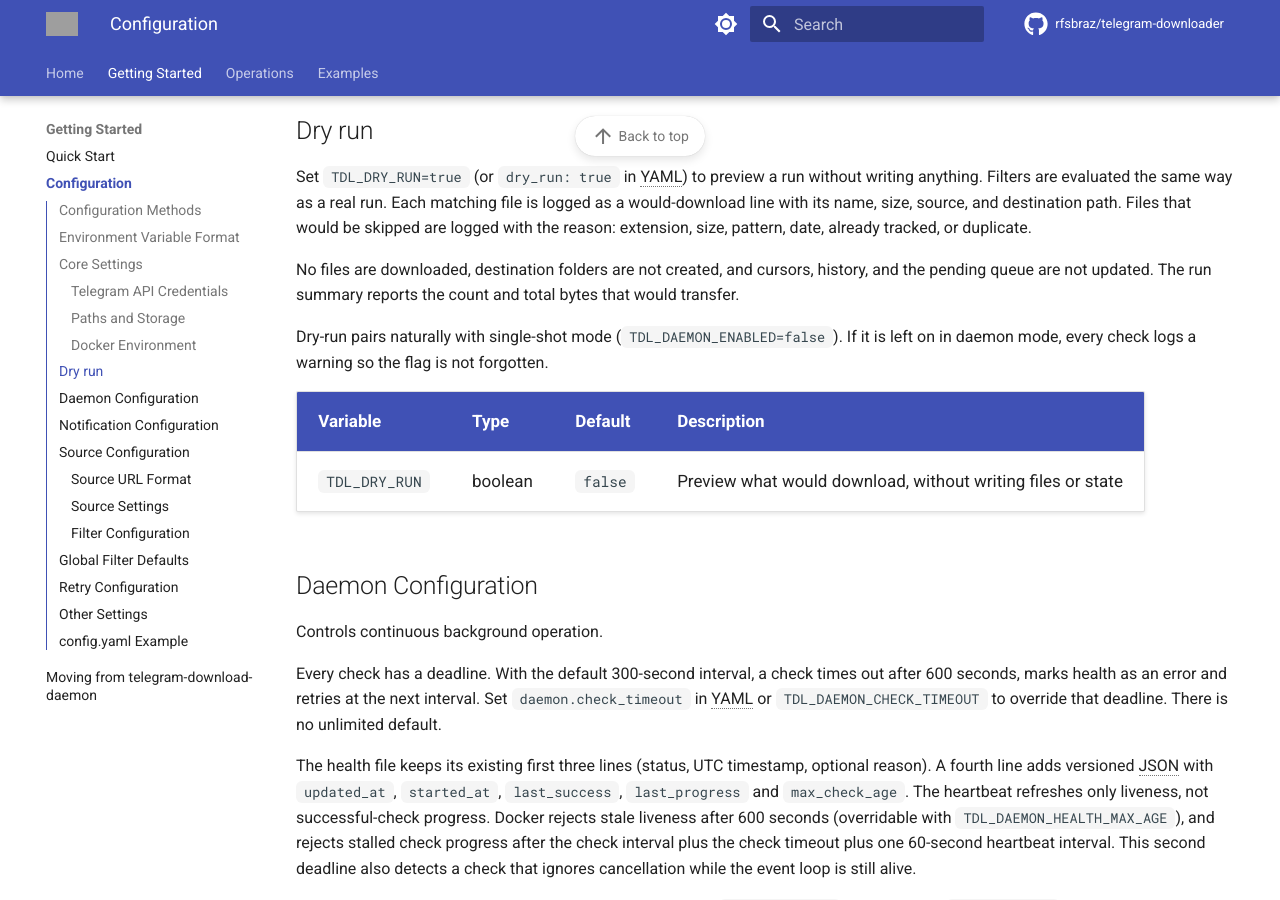
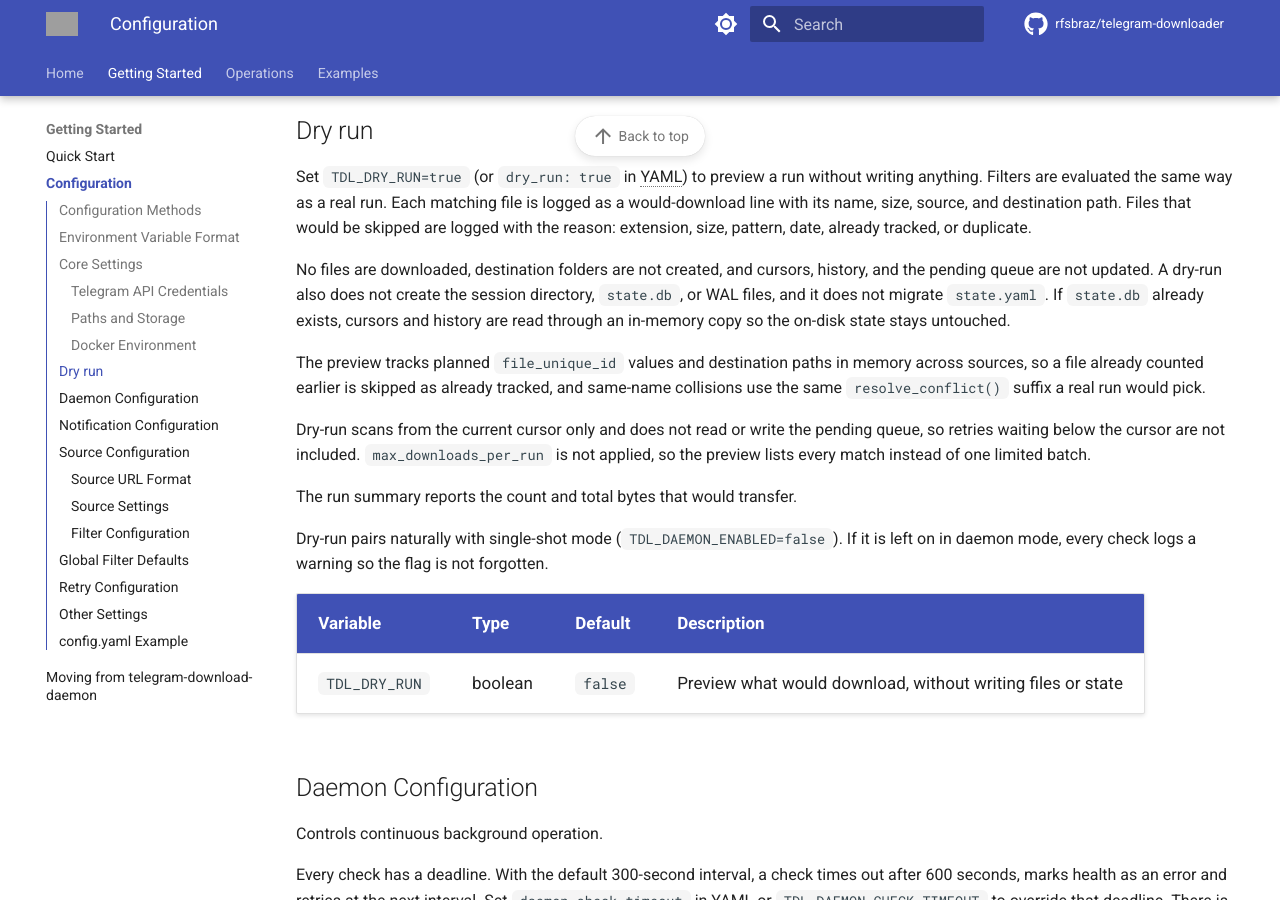
Before and after one commit to rfsbraz/telegram-downloader, an MkDocs documentation site: the page built from docs/configuration.md, in a window 1280 px wide and 900 px high, scrolled down 2845 px. Built offline with MkDocs 1.6.1 and Material for MkDocs 9.7.7, drawn with Linux system fonts in a browser that asks for light colours; comment, search, counter and statistics services are not loaded; the version menu is left out; grey boxes are pictures that could not be loaded.

Commit message:
docs(downloader): document dry-run no-write stores and preview limits
Explain the in-memory store clone, planned-path accuracy, and the
deliberate choices to skip the pending queue and max_downloads_per_run.

```diff
--- a/docs/configuration.md
+++ b/docs/configuration.md
@@ -121,7 +121,13 @@ These are standard Docker environment variables, not prefixed with `TDL_`.
 
 Set `TDL_DRY_RUN=true` (or `dry_run: true` in YAML) to preview a run without writing anything. Filters are evaluated the same way as a real run. Each matching file is logged as a would-download line with its name, size, source, and destination path. Files that would be skipped are logged with the reason: extension, size, pattern, date, already tracked, or duplicate.
 
-No files are downloaded, destination folders are not created, and cursors, history, and the pending queue are not updated. The run summary reports the count and total bytes that would transfer.
+No files are downloaded, destination folders are not created, and cursors, history, and the pending queue are not updated. A dry-run also does not create the session directory, `state.db`, or WAL files, and it does not migrate `state.yaml`. If `state.db` already exists, cursors and history are read through an in-memory copy so the on-disk state stays untouched.
+
+The preview tracks planned `file_unique_id` values and destination paths in memory across sources, so a file already counted earlier is skipped as already tracked, and same-name collisions use the same `resolve_conflict()` suffix a real run would pick.
+
+Dry-run scans from the current cursor only and does not read or write the pending queue, so retries waiting below the cursor are not included. `max_downloads_per_run` is not applied, so the preview lists every match instead of one limited batch.
+
+The run summary reports the count and total bytes that would transfer.
 
 Dry-run pairs naturally with single-shot mode (`TDL_DAEMON_ENABLED=false`). If it is left on in daemon mode, every check logs a warning so the flag is not forgotten.
 
```
Also changed, not shown: README.md (+1 -1 lines).
